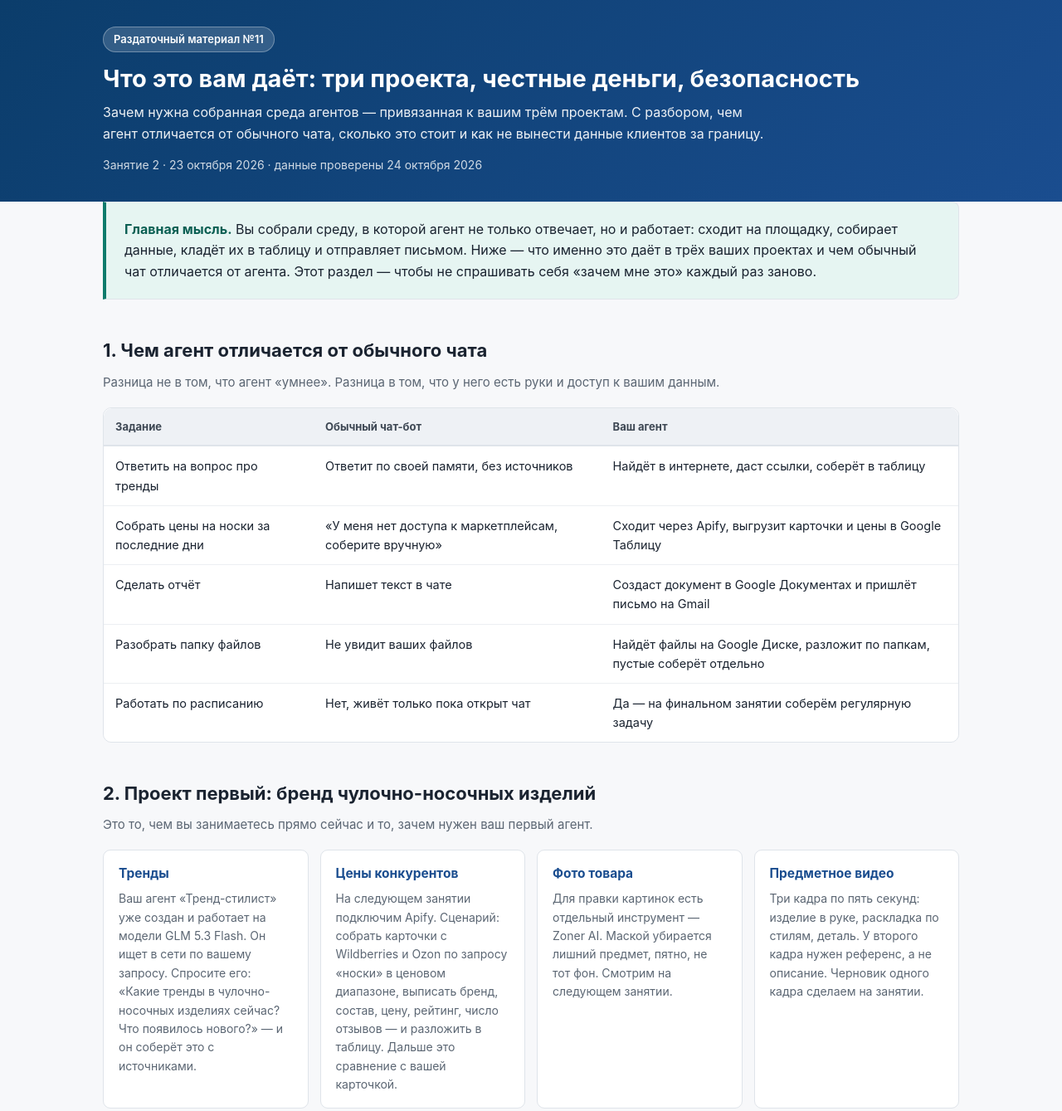
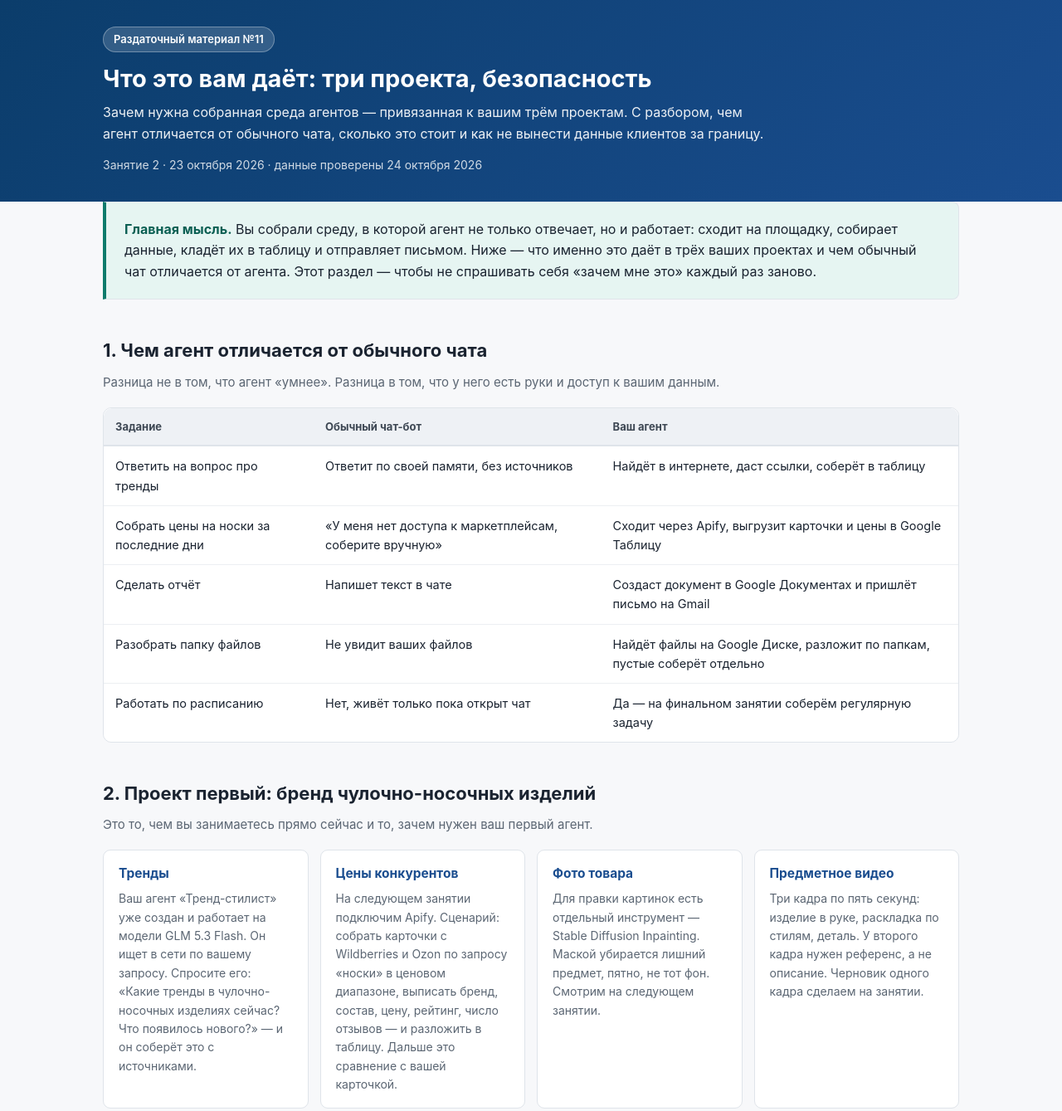
Before and after one commit to mrvolkomorov/evgenia-value, a plain HTML site: page index.html in a window 1280 px wide. Shown: the top 1339 px of the page at 83% size. Drawn offline with Linux system fonts and the light colour scheme.

Commit message:
Zoner AI убран: основной инструмент правки — Stable Diffusion Inpainting; сроки домашнего задания пересчитаны на два дня

```diff
--- a/index.html
+++ b/index.html
@@ -3,7 +3,7 @@
 <head>
 <meta charset="UTF-8">
 <meta name="viewport" content="width=device-width, initial-scale=1.0">
-<title>Что это вам даёт: три проекта, честные деньги, безопасность</title>
+<title>Что это вам даёт: три проекта, безопасность</title>
 <style>
 :root{--ink:#1a2330;--muted:#5b6673;--line:#dfe4ea;--bg:#f7f8fa;--card:#fff;--accent:#1a4d8f;--accent2:#0f7b6c;--warn:#b8860b;--warnbg:#fff8e6;--free:#0f7b6c;--freebg:#e6f5f2}
 *{box-sizing:border-box;margin:0;padding:0}
@@ -58,7 +58,7 @@ footer a{color:#8fb4e8}
 <body>
 <header><div class="wrap">
 <span class="badge">Раздаточный материал №11</span>
-<h1>Что это вам даёт: три проекта, честные деньги, безопасность</h1>
+<h1>Что это вам даёт: три проекта, безопасность</h1>
 <p>Зачем нужна собранная среда агентов — привязанная к вашим трём проектам. С разбором, чем агент отличается от обычного чата, сколько это стоит и как не вынести данные клиентов за границу.</p>
 <div class="meta">Занятие 2 · 23 октября 2026 · данные проверены 24 октября 2026</div>
 </div></header>
@@ -99,7 +99,7 @@ footer a{color:#8fb4e8}
 </div>
 <div class="mini">
 <h4>Фото товара</h4>
-<p>Для правки картинок есть отдельный инструмент — Zoner AI. Маской убирается лишний предмет, пятно, не тот фон. Смотрим на следующем занятии.</p>
+<p>Для правки картинок есть отдельный инструмент — Stable Diffusion Inpainting. Маской убирается лишний предмет, пятно, не тот фон. Смотрим на следующем занятии.</p>
 </div>
 <div class="mini">
 <h4>Предметное видео</h4>
@@ -146,7 +146,7 @@ footer a{color:#8fb4e8}
 <tr><td class="mname">LobeHub, тариф Starter</td><td>12,9 $ в месяц</td><td>Нужен, когда захотите хранить файлы и историю диалогов. Обсудим на финальном занятии</td></tr>
 <tr><td class="mname">Apify</td><td>0 $ — 5 $ использования в месяц, карта не нужна</td><td>На учебные прогоны достаточно</td></tr>
 <tr><td class="mname">Mirocard</td><td>≈ 8 $ за выпуск карты, далее пополнение от 5 $</td><td>Разовая трата. Комиссия 0,50–0,70 $ за операцию</td></tr>
-<tr><td class="mname">Zoner AI</td><td>0 $</td><td>Без регистрации и без карты</td></tr>
+<tr><td class="mname">Stable Diffusion Inpainting</td><td>0 $</td><td>Без регистрации и без карты</td></tr>
 </tbody></table></div>
 <div class="card alert">
 <strong>Где смотреть, куда ушли деньги.</strong> OpenRouter → раздел «Активность»: видно каждое списание по каждому запросу. Mirocard → главная страница → история операций: там видны комиссии. Баланс уменьшается быстрее, чем кажется, почти всегда из-за комиссий на карте, а не из-за токенов.
@@ -185,7 +185,7 @@ footer a{color:#8fb4e8}
 
 <footer><div class="wrap">
 Раздаточный материал №11 · Что это вам даёт · Занятие 2, 23 октября 2026<br>
-Источники: lobehub.com/pricing · openrouter.ai · apify.com · zonerai.com · mirocard.ru<br>
+Источники: lobehub.com/pricing · openrouter.ai · apify.com · stablediffusion.fr · mirocard.ru<br>
 Данные проверены 24 октября 2026. Тарифы и лимиты меняются — сверяйтесь перед оплатой.
 </div></footer>
 </body>
```
